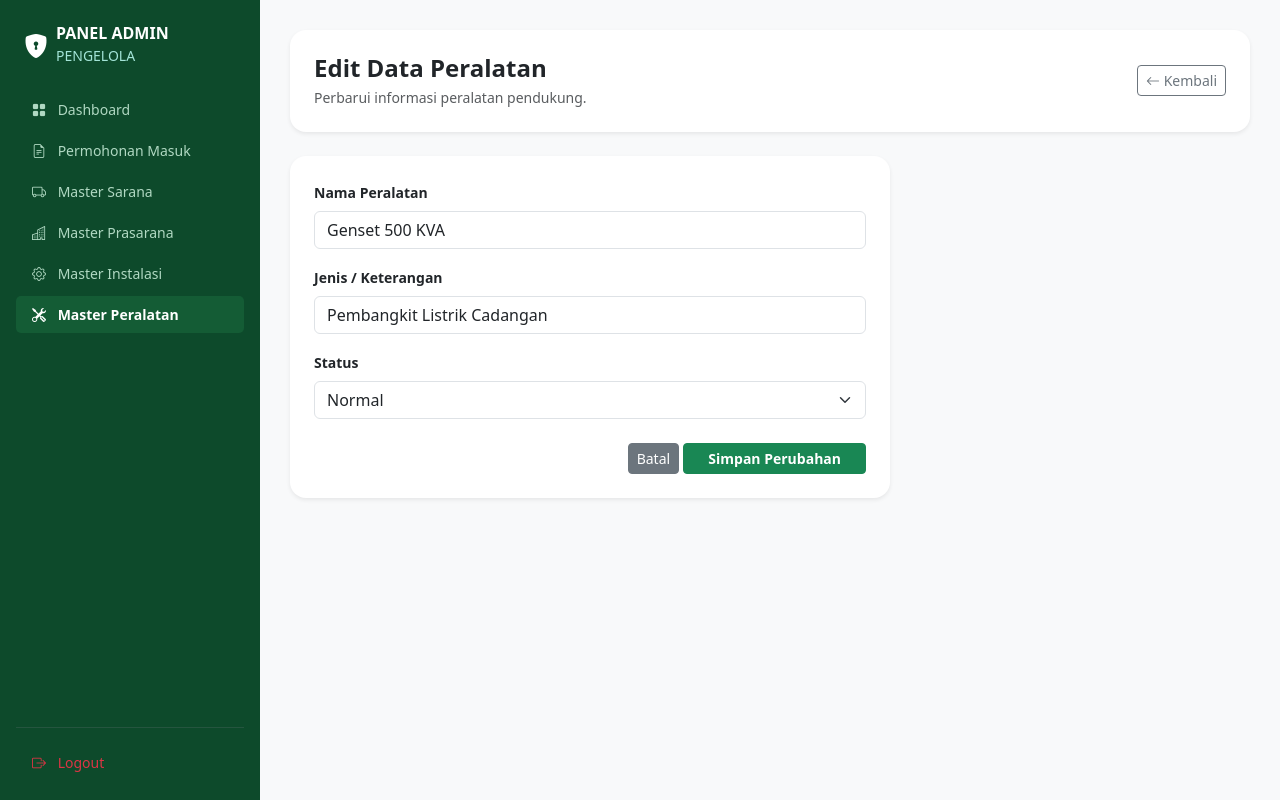
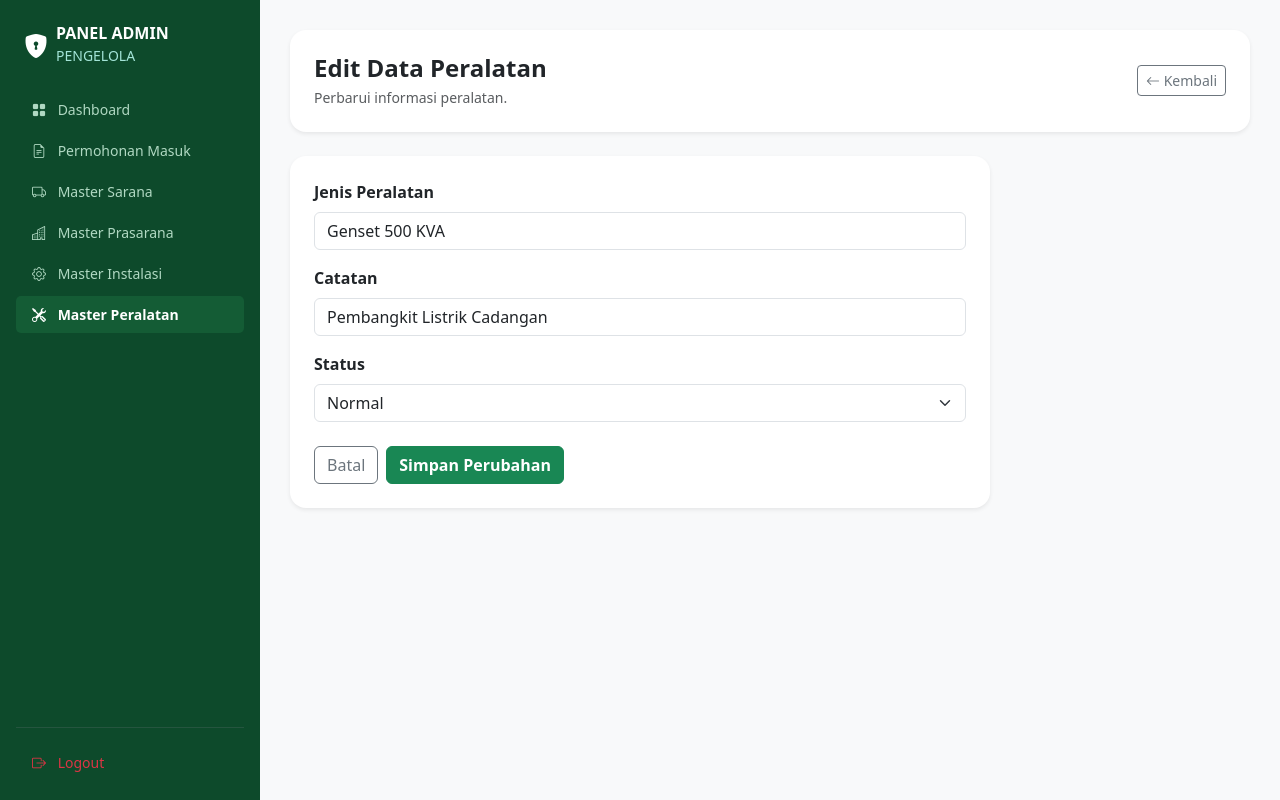
Before and after one commit to dewinoryulindaputri/pengajuan-alat-berat, a Flask app: page /master-peralatan/edit/1 in a window 1280 px wide. Run offline with Flask 3, Linux system fonts and the light colour scheme; the visitor is signed in with stand-in values (Sample User, id 1); data comes from the database, SQL or seed files in the repository.

Commit message:
Tambah fitur Edit dan Hapus di Master Sarana, Instalasi, dan Peralatan

```diff
--- a/templates/edit_master_peralatan.html
+++ b/templates/edit_master_peralatan.html
@@ -45,31 +45,32 @@
         <div class="d-flex justify-content-between align-items-center mb-4 bg-white p-4 rounded-4 shadow-sm">
             <div>
                 <h4 class="fw-bold mb-1 text-dark">Edit Data Peralatan</h4>
-                <p class="text-muted small mb-0">Perbarui informasi peralatan pendukung.</p>
+                <p class="text-muted small mb-0">Perbarui informasi peralatan.</p>
             </div>
             <a href="/master-peralatan" class="btn btn-outline-secondary btn-sm"><i class="bi bi-arrow-left"></i> Kembali</a>
         </div>
 
-        <div class="card border-0 shadow-sm rounded-4 p-4 bg-white" style="max-width: 600px;">
+        <div class="card border-0 shadow-sm rounded-4 p-4 bg-white" style="max-width: 700px;">
             <form method="POST" action="/master-peralatan/edit/{{ item.id }}">
                 <div class="mb-3">
-                    <label class="form-label small fw-bold">Nama Peralatan</label>
+                    <label class="form-label fw-bold">Jenis Peralatan</label>
                     <input type="text" name="jenis_peralatan" class="form-control" value="{{ item.jenis_peralatan }}" required>
                 </div>
                 <div class="mb-3">
-                    <label class="form-label small fw-bold">Jenis / Keterangan</label>
-                    <input type="text" name="catatan" class="form-control" value="{{ item.catatan }}">
+                    <label class="form-label fw-bold">Catatan</label>
+                    <input type="text" name="catatan" class="form-control" value="{{ item.catatan or '' }}">
                 </div>
                 <div class="mb-3">
-                    <label class="form-label small fw-bold">Status</label>
+                    <label class="form-label fw-bold">Status</label>
                     <select name="status" class="form-select">
                         <option value="Normal" {% if item.status == 'Normal' %}selected{% endif %}>Normal</option>
-                        <option value="Perlu Perbaikan" {% if item.status == 'Perlu Perbaikan' %}selected{% endif %}>Perlu Perbaikan</option>
+                        <option value="Rusak" {% if item.status == 'Rusak' %}selected{% endif %}>Rusak</option>
+                        <option value="Perbaikan" {% if item.status == 'Perbaikan' %}selected{% endif %}>Perbaikan</option>
                     </select>
                 </div>
-                <div class="text-end mt-4">
-                    <a href="/master-peralatan" class="btn btn-secondary btn-sm">Batal</a>
-                    <button type="submit" class="btn btn-success btn-sm px-4 fw-bold">Simpan Perubahan</button>
+                <div class="d-flex gap-2 mt-4">
+                    <a href="/master-peralatan" class="btn btn-outline-secondary">Batal</a>
+                    <button type="submit" class="btn btn-success fw-bold">Simpan Perubahan</button>
                 </div>
             </form>
         </div>
--- a/templates/master_instalasi.html
+++ b/templates/master_instalasi.html
@@ -56,7 +56,7 @@
         <div class="card border-0 shadow-sm rounded-4 p-4 bg-white">
             <!-- Tombol Tambah & Kolom Pencarian -->
             <div class="d-flex flex-wrap justify-content-between align-items-center gap-3 mb-4">
-                <button class="btn btn-success btn-sm fw-bold px-3"><i class="bi bi-plus-lg me-1"></i> Tambah Instalasi</button>
+                <a href="/master-instalasi/tambah" class="btn btn-success btn-sm fw-bold px-3"><i class="bi bi-plus-lg me-1"></i> Tambah Instalasi</a>
                 <div class="input-group" style="width: 250px;">
                     <input type="text" class="form-control form-control-sm" placeholder="Cari instalasi...">
                     <button class="btn btn-outline-secondary btn-sm" type="button"><i class="bi bi-search"></i></button>
@@ -85,8 +85,8 @@
                                 <td><span class="badge badge-layak px-2 py-1">{{ item.status }}</span></td>
                                 <td class="text-center">
                                     <button class="btn btn-sm text-primary" title="Detail"><i class="bi bi-eye"></i></button>
-                                    <button class="btn btn-sm text-warning" title="Edit"><i class="bi bi-pencil-square"></i></button>
-                                    <button class="btn btn-sm text-danger" title="Hapus"><i class="bi bi-trash"></i></button>
+                                    <a href="/master-instalasi/edit/{{ item.id }}" class="btn btn-sm text-warning" title="Edit"><i class="bi bi-pencil-square"></i></a>
+                                    <a href="/master-instalasi/hapus/{{ item.id }}" class="btn btn-sm text-danger" title="Hapus" onclick="return confirm('Yakin ingin menghapus data ini?')"><i class="bi bi-trash"></i></a>
                                 </td>
                             </tr>
                             {% endfor %}
--- a/templates/master_peralatan.html
+++ b/templates/master_peralatan.html
@@ -53,7 +53,7 @@
 
         <div class="card border-0 shadow-sm rounded-4 p-4 bg-white">
             <div class="d-flex flex-wrap justify-content-between align-items-center gap-3 mb-4">
-                <button class="btn btn-success btn-sm fw-bold px-3"><i class="bi bi-plus-lg me-1"></i> Tambah Peralatan</button>
+                <a href="/master-peralatan/tambah" class="btn btn-success btn-sm fw-bold px-3"><i class="bi bi-plus-lg me-1"></i> Tambah Peralatan</a>
                 <div class="input-group" style="width: 250px;">
                     <input type="text" class="form-control form-control-sm" placeholder="Cari peralatan...">
                     <button class="btn btn-outline-secondary btn-sm" type="button"><i class="bi bi-search"></i></button>
@@ -80,8 +80,8 @@
                                 <td><span class="badge badge-layak px-2 py-1">{{ item.status }}</span></td>
                                 <td class="text-center">
                                     <button class="btn btn-sm text-primary" title="Detail"><i class="bi bi-eye"></i></button>
-                                    <button class="btn btn-sm text-warning" title="Edit"><i class="bi bi-pencil-square"></i></button>
-                                    <button class="btn btn-sm text-danger" title="Hapus"><i class="bi bi-trash"></i></button>
+                                    <a href="/master-peralatan/edit/{{ item.id }}" class="btn btn-sm text-warning" title="Edit"><i class="bi bi-pencil-square"></i></a>
+                                    <a href="/master-peralatan/hapus/{{ item.id }}" class="btn btn-sm text-danger" title="Hapus" onclick="return confirm('Yakin ingin menghapus data ini?')"><i class="bi bi-trash"></i></a>
                                 </td>
                             </tr>
                             {% endfor %}
```
Also changed, not shown: templates/edit_master_instalasi.html (+9 -8 lines).
